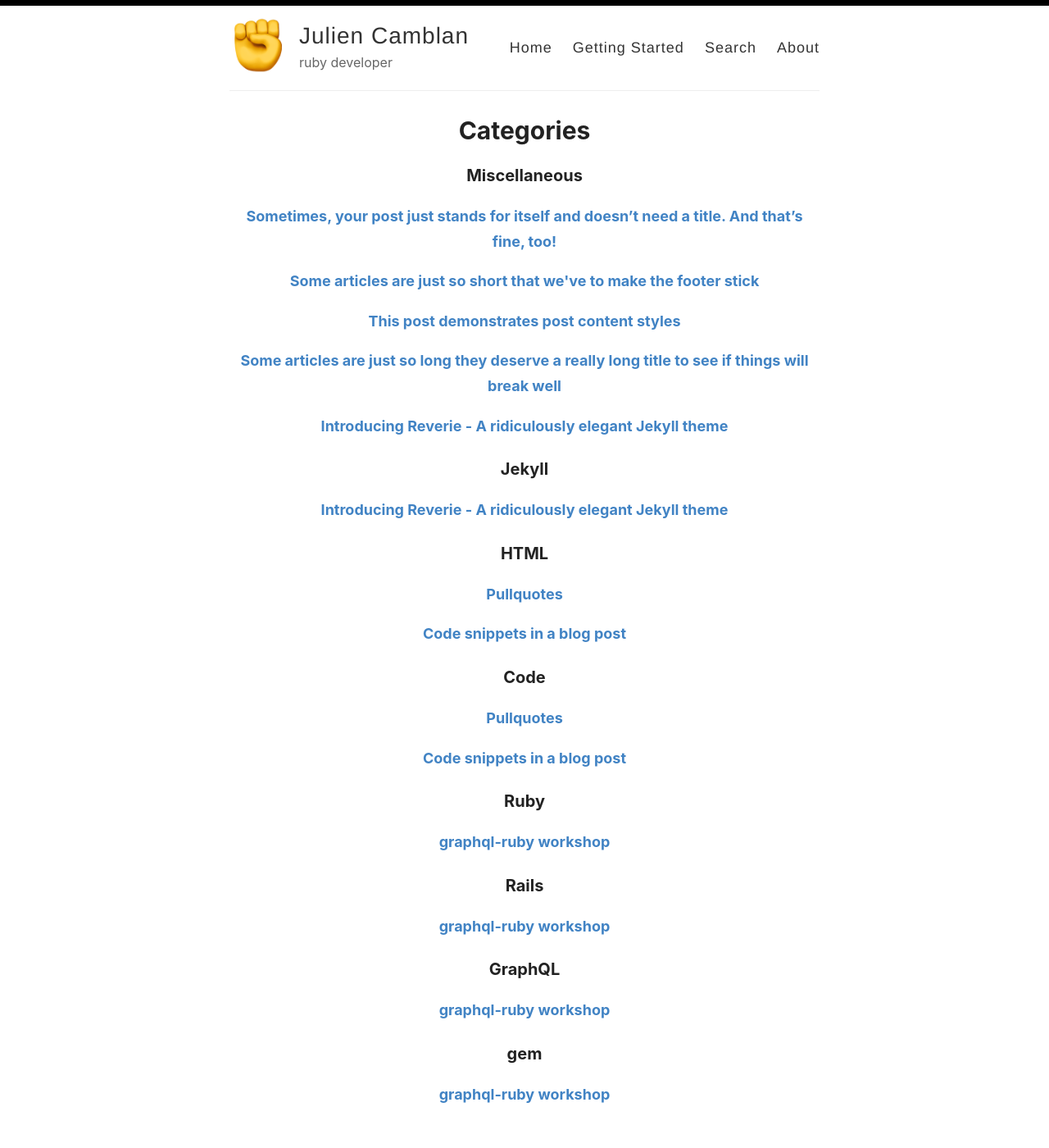
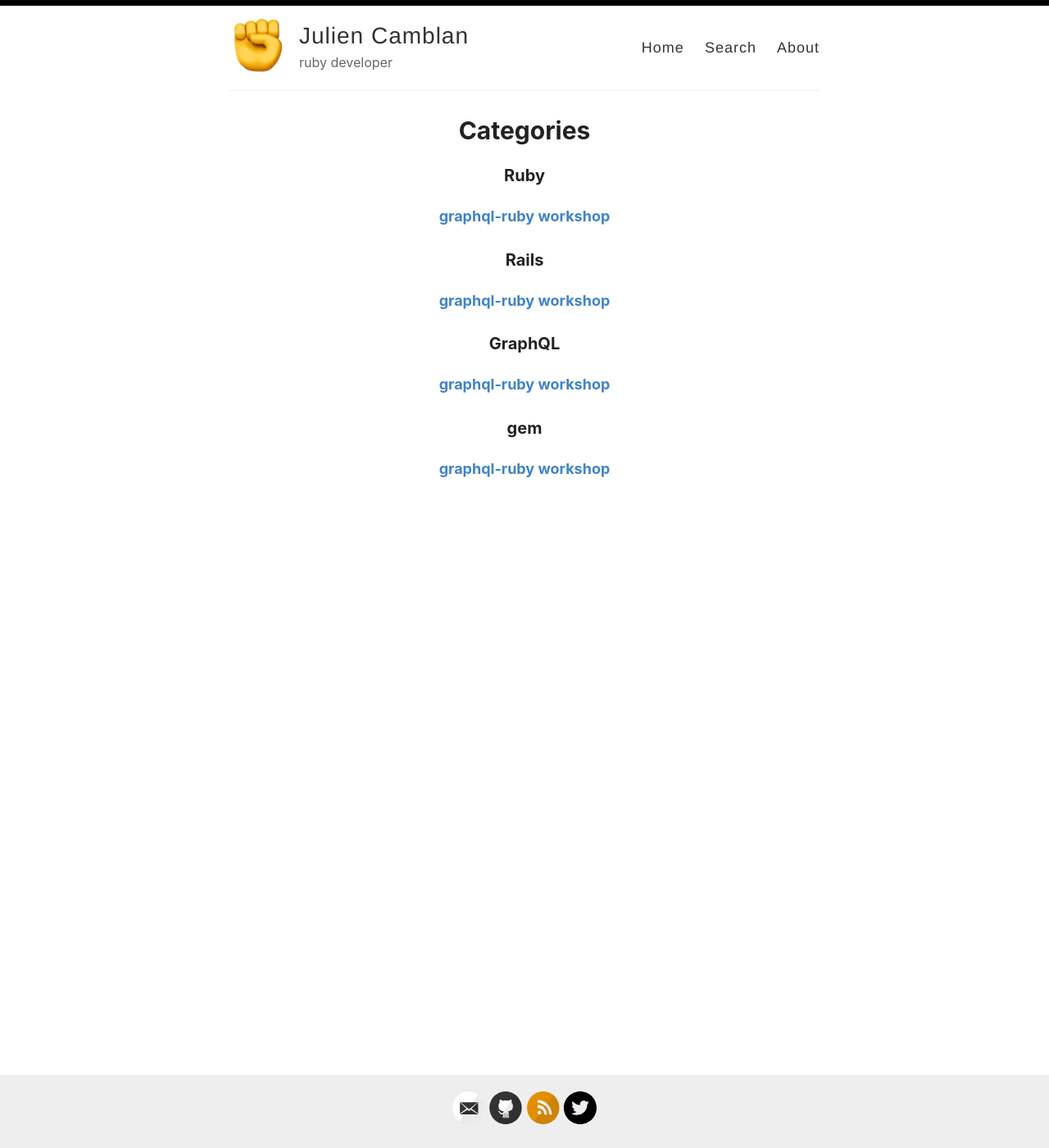
Before and after one commit to jcamblan/jcamblan.github.io, a Jekyll site: the page built from _pages/categories.md, in a window 1280 px wide and 1400 px high. Shown: the whole window at 82% size. Built offline with Jekyll 4.4.1, drawn with Linux system fonts in a browser that asks for light colours; part of the change alters nothing that is shown.

Commit message:
remove starter stuff

````diff
--- a/_layouts/default.html
+++ b/_layouts/default.html
@@ -28,7 +28,6 @@
 
             <nav>
               <a href="{{ site.baseurl }}/">Home</a>
-              <a href="{{ site.baseurl }}/getting-started">Getting Started</a>
               <a href="{{ site.baseurl }}/search">Search</a>
               <a href="{{ site.baseurl }}/about">About</a>
             </nav>
--- a/_pages/about.md
+++ b/_pages/about.md
@@ -4,26 +4,4 @@ title: About
 permalink: /about/
 ---
 
-[Reverie](https://github.com/amitmerchant1990/reverie) is a Jekyll theme which is simple and opinionated. It's actually a fork of [jekyll-now](https://github.com/barryclark/jekyll-now) with some additional features and personal touches which I've implemented to suit my needs for [my blog](https://www.amitmerchant.com).
-
-This is a plug-and-play Jekyll theme which you can use on GitHub Pages without even setting up a local environment.
-
-## Features
-
-- Command-line free fork-first workflow, using GitHub.com to create, customize and post to your blog
-- Fully responsive and mobile optimized base theme
-- Sass/Coffeescript support using Jekyll 2.0
-- Free hosting on your GitHub Pages user site
-- All the SEO goodies comes in-built
-- Markdown blogging
-- Syntax highlighting using Pygments
-    - [Dracula syntax theme](https://draculatheme.com/) included
-- Disqus commenting
-- Google Analytics integration
-- Fuzzy search across blog posts
-- Pagination of posts works out-of-the-box.
-- Categorize posts out-of-the box
-- RSS Feed
-- In-built sitemap
-
-Learn more about it [here](https://github.com/amitmerchant1990/reverie) on how to get started.
+TODO
--- a/_pages/getting-started.md
+++ /dev/null
@@ -1,51 +0,0 @@
----
-layout: page
-title: Getting started with Reverie
-permalink: /getting-started/
----
-
-### Step 1) Fork Reverie to your User Repository
-
-Fork [this repository](https://github.com/amitmerchant1990/reverie), then rename the repository to `yourgithubusername.github.io`.
-
-Alternatively, you can use [Use this template](https://github.com/amitmerchant1990/reverie/generate) button if you want to create a repository with a clean commit history which will use Reverie as a template.
-
-Your Jekyll blog will often be viewable immediately at <https://yourgithubusername.github.io> (if it's not, you can often force it to build by completing step 2)
-
-### Step 2) Customize and view your site
-
-Enter your site name, description, avatar and many other options by editing the `_config.yml` file. You can easily turn on Google Analytics tracking, Disqus commenting and social icons here.
-
-Making a change to `_config.yml` (or any file in your repository) will force GitHub Pages to rebuild your site with jekyll. Your rebuilt site will be viewable a few seconds later at <https://yourgithubusername.github.io> - if not, give it ten minutes as GitHub suggests and it'll appear soon.
-
-### Step 3) Publish your first blog post
-
-Create a new file called `/_posts/2019-2-13-Hello-World.md` to publish your first blog post. That's all you need to do to publish your first blog post! This [Markdown Cheatsheet](https://github.com/adam-p/markdown-here/wiki/Markdown-Cheatsheet) might come in handy while writing the posts.
-
-> You can add additional posts in the browser on GitHub.com too! Just hit the <kbd>Create new file</kbd> button in `/_posts/` to create new content. Just make sure to include the [front-matter](http://jekyllrb.com/docs/frontmatter/) block at the top of each new blog post and make sure the post's filename is in this format: year-month-day-title.md
-
-## Using Categories in Reverie
-
-You can categorize your content based on `categories` in Reverie. For this, you just need to add `categories` in front matter like below:
-
-For adding single category:
-
-```md
-categories: JavaScript
-```
-
-For adding multiple categories:
-
-```md
-categories: [PHP, Laravel]
-```
-
-The contegorized content can be shown over this URL: <https://yourgithubusername.github.io/categories/>
-
-## RSS
-
-The generated [RSS feed](https://en.wikipedia.org/wiki/RSS) of your blog can be found at <https://yourgithubusername.github.io/feed>. You can see the example RSS feed over [here](https://www.amitmerchant.com/reverie/feed).
-
-## Sitemap
-
-The generated sitemap of your blog can be found at <https://yourgithubusername.github.io/sitemap>. You can see the example sitemap feed over [here](https://www.amitmerchant.com/reverie/sitemap).
--- a/_posts/2019-02-13-introducing-reverie-jekyll-theme.md
+++ /dev/null
@@ -1,85 +0,0 @@
----
-layout: post
-title: Introducing Reverie - A ridiculously elegant Jekyll theme
-categories: [Miscellaneous, Jekyll]
----
-
-[Reverie](https://github.com/amitmerchant1990/reverie) is a [Jekyll](https://jekyllrb.com/)-powered theme which is simple and opinionated. It's actually a fork of [jekyll-now](https://github.com/barryclark/jekyll-now) with some additional features and personal touches which I've implemented to suit my needs for my blog.
-
-This is a plug-and-play Jekyll theme which you can use on GitHub Pages without even setting up a local environment.
-
-![](/images/reverie-demo.png)
-
-## Features overview
-
-- Command-line free fork-first workflow, using GitHub.com to create, customize and post to your blog
-- Fully responsive and mobile optimized base theme
-- Sass/Coffeescript support using Jekyll 2.0
-- Free hosting on your GitHub Pages user site
-- All the SEO goodies comes in-built
-- Markdown blogging
-- Syntax highlighting using Pygments
-    - [Dracula syntax theme](https://draculatheme.com/) included
-- Disqus commenting
-- Google Analytics integration
-- Fuzzy search across blog posts
-- Pagination of posts works out-of-the-box.
-- Categorize posts out-of-the box
-- RSS Feed
-- In-built sitemap
-
-<div style="text-align: center;">
- <script async type="text/javascript" src="//cdn.carbonads.com/carbon.js?serve=CE7D6KJY&placement=wwwamitmerchantcom" id="_carbonads_js"></script>
-</div>
-
-## Using Reverie on GitHub Pages
-
-### Step 1) Fork Reverie to your User Repository
-
-Fork [this repository](https://github.com/amitmerchant1990/reverie), then rename the repository to `yourgithubusername.github.io`.
-
-Alternatively, you can use [Use this template](https://github.com/amitmerchant1990/reverie/generate) button if you want to create a repository with a clean commit history which will use Reverie as a template.
-
-Your Jekyll blog will often be viewable immediately at <https://yourgithubusername.github.io> (if it's not, you can often force it to build by completing step 2)
-
-### Step 2) Customize and view your site
-
-Enter your site name, description, avatar and many other options by editing the `_config.yml` file. You can easily turn on Google Analytics tracking, Disqus commenting and social icons here.
-
-Making a change to `_config.yml` (or any file in your repository) will force GitHub Pages to rebuild your site with jekyll. Your rebuilt site will be viewable a few seconds later at <https://yourgithubusername.github.io> - if not, give it ten minutes as GitHub suggests and it'll appear soon.
-
-### Step 3) Publish your first blog post
-
-Create a new file called `/_posts/2019-2-13-Hello-World.md` to publish your first blog post. That's all you need to do to publish your first blog post! This [Markdown Cheatsheet](https://github.com/adam-p/markdown-here/wiki/Markdown-Cheatsheet) might come in handy while writing the posts.
-
-> You can add additional posts in the browser on GitHub.com too! Just hit the <kbd>Create new file</kbd> button in `/_posts/` to create new content. Just make sure to include the [front-matter](http://jekyllrb.com/docs/frontmatter/) block at the top of each new blog post and make sure the post's filename is in this format: year-month-day-title.md
-
-## Using Categories in Reverie
-
-You can categorize your content based on `categories` in Reverie. For this, you just need to add `categories` in front matter like below:
-
-For adding single category:
-
-```md
-categories: JavaScript
-```
-
-For adding multiple categories:
-
-```md
-categories: [PHP, Laravel]
-```
-
-The contegorized content can be shown over this URL: <https://yourgithubusername.github.io/categories/>
-
-## RSS
-
-The generated [RSS feed](https://en.wikipedia.org/wiki/RSS) of your blog can be found at <https://yourgithubusername.github.io/feed>. You can see the example RSS feed over [here](https://www.amitmerchant.com/reverie/feed).
-
-## Sitemap
-
-The generated sitemap of your blog can be found at <https://yourgithubusername.github.io/sitemap>. You can see the example sitemap feed over [here](https://www.amitmerchant.com/reverie/sitemap).
-
-## License
-
-MIT
--- a/_posts/2019-08-08-no-title-posts.md
+++ /dev/null
@@ -1,6 +0,0 @@
----
-layout: post
-title: ""
-categories: Miscellaneous
----
-Sometimes, your post just stands for itself and doesn't need a title. And that's fine, too!
--- a/_posts/2019-12-11-pullquotes.md
+++ /dev/null
@@ -1,14 +0,0 @@
----
-layout: post
-title:  Pullquotes
-categories: [HTML,Code]
-excerpt: In graphic design, a pull quote (also known as a lift-out pull quote) is a key phrase, quotation, or excerpt that has been pulled from an article and used as a page layout graphic element, serving to entice readers into the article or to highlight a key topic.
----
-
-In graphic design, a pull quote (also known as a lift-out pull quote) is a key phrase, quotation, or excerpt that has been pulled from an article and used as a page layout graphic element, serving to entice readers into the article or to highlight a key topic. {% include pullquote.html quote="It is typically placed in a larger or distinctive typeface and on the same page." %} Pull quotes are often used in magazine and newspaper articles, annual reports, and brochures, as well as on the web. They can add visual interest to text-heavy pages with few images or illustrations.
-
-Placement of a pull quote on a page may be defined in a publication's or website's style guide. Such a typographic device may or may not be aligned with a column on the page. Some designers, for example, choose not to align the quote. In that case, the quotation cuts into two or more columns, as in the example shown. Because the pull quote invites the reader to read about the highlighted material, the pull quote should appear before the text it cites and, generally, fairly close to it.
-
-Pull quotes need not be a verbatim copy of the text being quoted; depending on a publication's house style, pull quotes may be abbreviated for space or paraphrased for clarity, with or without indication.
-
-A disadvantage of pull quotes as a design element is that they can disrupt the reading process of readers invested in reading the text sequentially by drawing attention to ghost fragments out of context. At the other extreme, when pull quotes are used to break up what would otherwise be a formless wall of text, pull quote can serve as visual landmarks to help the reader maintain a sense of sequence and place.
--- a/_posts/2019-7-27-super-long-article.md
+++ /dev/null
@@ -1,11 +0,0 @@
----
-layout: post
-title: Some articles are just so long they deserve a really long title to see if things will break well
-categories: Miscellaneous
----
-
-Lorem ipsum dolor sit amet, consectetur adipiscing elit. Fusce bibendum neque eget nunc mattis eu sollicitudin enim tincidunt. Vestibulum lacus tortor, ultricies id dignissim ac, bibendum in velit. Proin convallis mi ac felis pharetra aliquam. Curabitur dignissim accumsan rutrum. In arcu magna, aliquet vel pretium et, molestie et arcu. Mauris lobortis nulla et felis ullamcorper bibendum. Phasellus et hendrerit mauris. Proin eget nibh a massa vestibulum pretium. Suspendisse eu nisl a ante aliquet bibendum quis a nunc. Praesent varius interdum vehicula. Aenean risus libero, placerat at vestibulum eget, ultricies eu enim. Praesent nulla tortor, malesuada adipiscing adipiscing sollicitudin, adipiscing eget est.
-
-Lorem ipsum dolor sit amet, consectetur adipiscing elit. Fusce bibendum neque eget nunc mattis eu sollicitudin enim tincidunt. Vestibulum lacus tortor, ultricies id dignissim ac, bibendum in velit. Proin convallis mi ac felis pharetra aliquam. Curabitur dignissim accumsan rutrum. In arcu magna, aliquet vel pretium et, molestie et arcu. Mauris lobortis nulla et felis ullamcorper bibendum. Phasellus et hendrerit mauris. Proin eget nibh a massa vestibulum pretium. Suspendisse eu nisl a ante aliquet bibendum quis a nunc. Praesent varius interdum vehicula. Aenean risus libero, placerat at vestibulum eget, ultricies eu enim. Praesent nulla tortor, malesuada adipiscing adipiscing sollicitudin, adipiscing eget est.
-
-Lorem ipsum dolor sit amet, consectetur adipiscing elit. Fusce bibendum neque eget nunc mattis eu sollicitudin enim tincidunt. Vestibulum lacus tortor, ultricies id dignissim ac, bibendum in velit. Proin convallis mi ac felis pharetra aliquam. Curabitur dignissim accumsan rutrum. In arcu magna, aliquet vel pretium et, molestie et arcu. Mauris lobortis nulla et felis ullamcorper bibendum. Phasellus et hendrerit mauris. Proin eget nibh a massa vestibulum pretium. Suspendisse eu nisl a ante aliquet bibendum quis a nunc. Praesent varius interdum vehicula. Aenean risus libero, placerat at vestibulum eget, ultricies eu enim. Praesent nulla tortor, malesuada adipiscing adipiscing sollicitudin, adipiscing eget est.
--- a/_posts/2019-7-27-this-post-demonstrates-post-content-styles.md
+++ /dev/null
@@ -1,95 +0,0 @@
----
-layout: post
-title: This post demonstrates post content styles
-categories: Miscellaneous
----
-
-Lorem ipsum dolor sit amet, consectetur adipiscing elit. Fusce bibendum neque eget nunc mattis eu sollicitudin enim tincidunt. Vestibulum lacus tortor, ultricies id dignissim ac, bibendum in velit. Praesent varius interdum vehicula. Aenean risus libero, placerat at vestibulum eget, ultricies eu enim. Praesent nulla tortor, malesuada adipiscing adipiscing sollicitudin, adipiscing eget est.
-
-## Some great heading (h2)
-
-Proin convallis mi ac felis pharetra aliquam. Curabitur dignissim accumsan rutrum. In arcu magna, aliquet vel pretium et, molestie et arcu.
-
-Mauris lobortis nulla et felis ullamcorper bibendum. Phasellus et hendrerit mauris. Proin eget nibh a massa vestibulum pretium. Suspendisse eu nisl a ante aliquet bibendum quis a nunc. Praesent varius interdum vehicula. Aenean risus libero, placerat at vestibulum eget, ultricies eu enim. Praesent nulla tortor, malesuada adipiscing adipiscing sollicitudin, adipiscing eget est.
-
-## Another great heading (h2)
-
-Lorem ipsum dolor sit amet, consectetur adipiscing elit. Fusce bibendum neque eget nunc mattis eu sollicitudin enim tincidunt. Vestibulum lacus tortor, ultricies id dignissim ac, bibendum in velit.
-
-### Some great subheading (h3)
-
-Proin convallis mi ac felis pharetra aliquam. Curabitur dignissim accumsan rutrum. In arcu magna, aliquet vel pretium et, molestie et arcu. Mauris lobortis nulla et felis ullamcorper bibendum.
-
-Phasellus et hendrerit mauris. Proin eget nibh a massa vestibulum pretium. Suspendisse eu nisl a ante aliquet bibendum quis a nunc.
-
-### Some great subheading (h3)
-
-Praesent varius interdum vehicula. Aenean risus libero, placerat at vestibulum eget, ultricies eu enim. Praesent nulla tortor, malesuada adipiscing adipiscing sollicitudin, adipiscing eget est.
-
-> This quote will change your life. It will reveal the secrets of the universe, and all the wonders of humanity. Don't misuse it.
-
-Lorem ipsum dolor sit amet, consectetur adipiscing elit. Fusce bibendum neque eget nunc mattis eu sollicitudin enim tincidunt.
-
-### Some great subheading (h3)
-
-Vestibulum lacus tortor, ultricies id dignissim ac, bibendum in velit. Proin convallis mi ac felis pharetra aliquam. Curabitur dignissim accumsan rutrum.
-
-```html
-<html>
-  <head>
-  </head>
-  <body>
-    <p>Hello, World!</p>
-  </body>
-</html>
-```
-
-
-In arcu magna, aliquet vel pretium et, molestie et arcu. Mauris lobortis nulla et felis ullamcorper bibendum. Phasellus et hendrerit mauris.
-
-#### You might want a sub-subheading (h4)
-
-In arcu magna, aliquet vel pretium et, molestie et arcu. Mauris lobortis nulla et felis ullamcorper bibendum. Phasellus et hendrerit mauris.
-
-In arcu magna, aliquet vel pretium et, molestie et arcu. Mauris lobortis nulla et felis ullamcorper bibendum. Phasellus et hendrerit mauris.
-
-#### But it's probably overkill (h4)
-
-In arcu magna, aliquet vel pretium et, molestie et arcu. Mauris lobortis nulla et felis ullamcorper bibendum. Phasellus et hendrerit mauris.
-
-### Oh hai, an unordered list!!
-
-In arcu magna, aliquet vel pretium et, molestie et arcu. Mauris lobortis nulla et felis ullamcorper bibendum. Phasellus et hendrerit mauris.
-
-- First item, yo
-- Second item, dawg
-- Third item, what what?!
-- Fourth item, fo sheezy my neezy
-
-### Oh hai, an ordered list!!
-
-In arcu magna, aliquet vel pretium et, molestie et arcu. Mauris lobortis nulla et felis ullamcorper bibendum. Phasellus et hendrerit mauris.
-
-1. First item, yo
-2. Second item, dawg
-3. Third item, what what?!
-4. Fourth item, fo sheezy my neezy
-
-
-
-## Headings are cool! (h2)
-
-Proin eget nibh a massa vestibulum pretium. Suspendisse eu nisl a ante aliquet bibendum quis a nunc. Praesent varius interdum vehicula. Aenean risus libero, placerat at vestibulum eget, ultricies eu enim. Praesent nulla tortor, malesuada adipiscing adipiscing sollicitudin, adipiscing eget est.
-
-Praesent nulla tortor, malesuada adipiscing adipiscing sollicitudin, adipiscing eget est.
-
-Proin eget nibh a massa vestibulum pretium. Suspendisse eu nisl a ante aliquet bibendum quis a nunc.
-
-### Tables
-
-|Title 1               | Title 2               | Title 3               | Title 4              |
-|--------------------- | --------------------- | --------------------- | ---------------------|
-|lorem                 | lorem ipsum           | lorem ipsum dolor     | lorem ipsum dolor sit|
-|lorem ipsum dolor sit | lorem ipsum dolor sit | lorem ipsum dolor sit | lorem ipsum dolor sit|
-|lorem ipsum dolor sit | lorem ipsum dolor sit | lorem ipsum dolor sit | lorem ipsum dolor sit|
-|lorem ipsum dolor sit | lorem ipsum dolor sit | lorem ipsum dolor sit | lorem ipsum dolor sit|
--- a/_posts/2019-7-28-super-short-article.md
+++ /dev/null
@@ -1,7 +0,0 @@
----
-layout: post
-title: Some articles are just so short that we've to make the footer stick
-categories: Miscellaneous
----
-
-Lorem ipsum dolor sit amet, consectetur adipisicing elit, sed do eiusmod tempor incididunt ut labore et dolore magna aliqua. Ut enim ad minim veniam, quis nostrud exercitation ullamco laboris nisi ut aliquip ex ea commodo consequat. Duis aute irure dolor in reprehenderit in voluptate velit esse cillum dolore eu fugiat nulla pariatur. Excepteur sint occaecat cupidatat non proident, sunt in culpa qui officia deserunt mollit anim id est laborum.
--- a/_posts/2019-8-12-code-snippets.md
+++ /dev/null
@@ -1,42 +0,0 @@
----
-layout: post
-title:  Code snippets in a blog post
-categories: [HTML,Code]
----
-
-This post demonstrate the use of code snippets in the theme. The code snippets are powered by [Pygments](http://pygments.org/) and the code theme that is been used in Reverie is called [Draula](https://draculatheme.com/).
-
-This is a raw snippet:
-
-```
-hello world
-123
-This is a text snippet
-```
-
-This is a PHP snippet:
-
-```php
-<?php
-    echo 'Hello, World!';
-?>
-```
-
-This is a JavaScript snippet:
-
-```js
-const add = (a, b) => a + b
-const minus = (a, b) => a - b
-
-console.log(add(100,200))  // 300
-console.log(minus(100,200))  // -100
-```
-
-This is a Python snippet:
-
-```python
-def say_hello():
-    print("hello world!")
-
-say_hello()   // "hello world!"
-```
````
